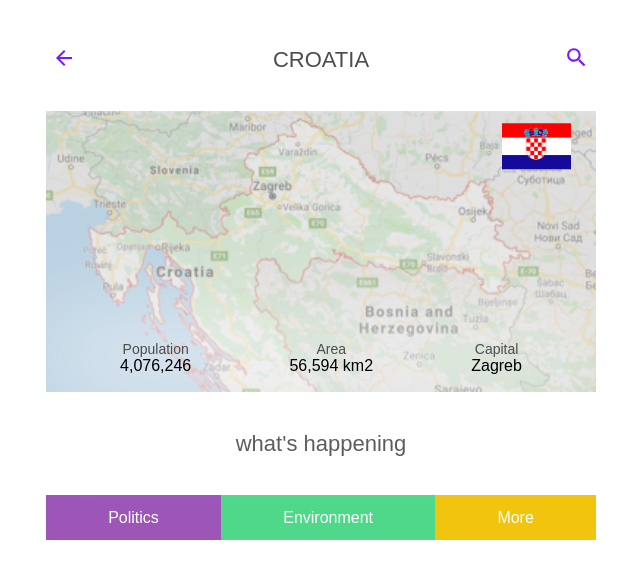
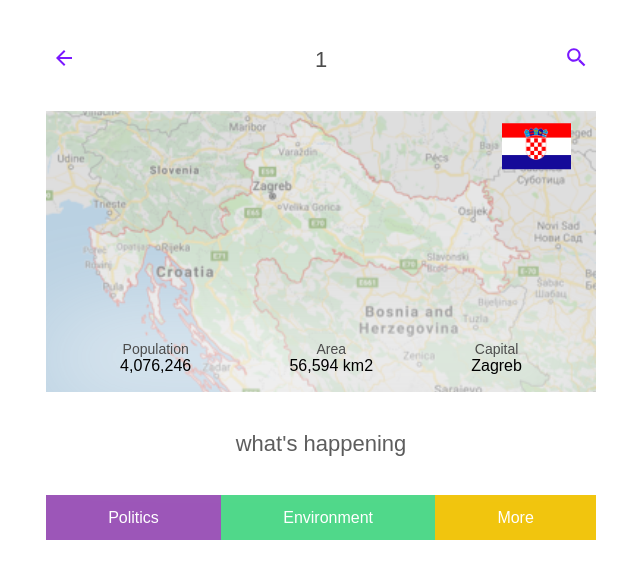
Before and after one commit to formap/nats-cat, a React (Create React App) app: page /1 in a window 1280 px wide. Shown: the top 578 px of the page, without its empty margins (319-959 px from the left). Built offline with nearby package versions, Linux system fonts and the light colour scheme; no server answers; a web font is replaced by a local one.

Commit message:
update country name

```diff
--- a/src/components/Country/Country.js
+++ b/src/components/Country/Country.js
@@ -46,7 +46,7 @@ class Country extends React.Component {
   }
 
   render() {
-    const countryName = 'croatia';
+    const countryName = this.props.match.params.country || 'Unknown';
     const sectionTitle = "what's happening";
     // this.loadMap = this.loadMap.bind(this, MAPS_API_KEY);
 
```
